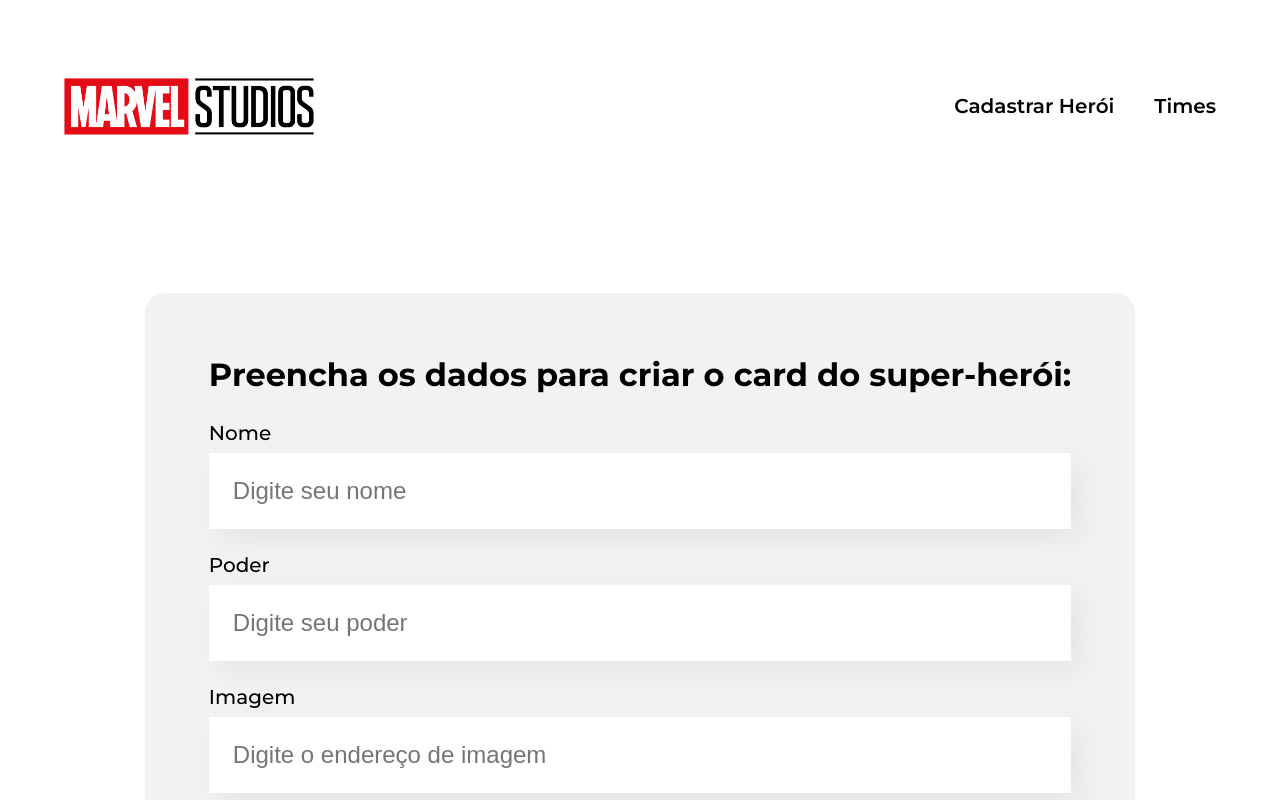
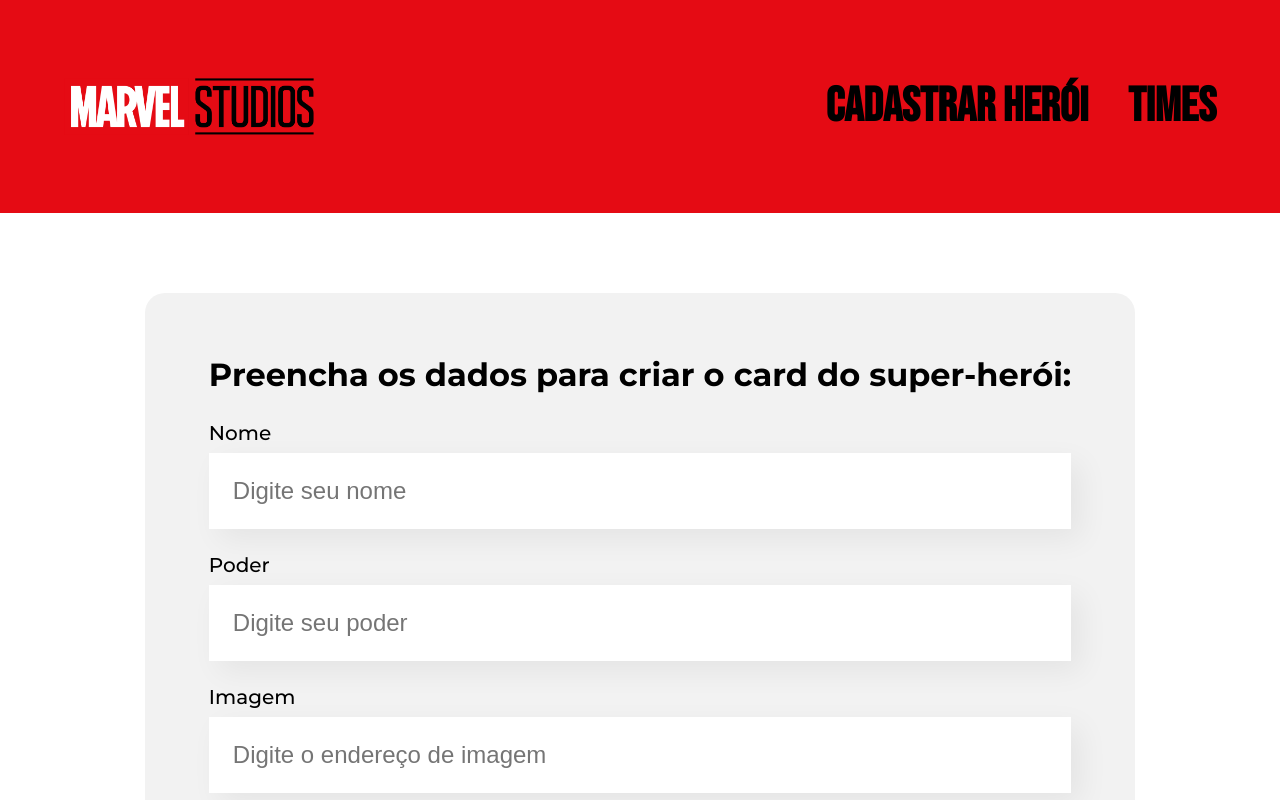
Before and after one commit to ViniMaia03/Projeto_Organo, a React (Create React App) app: page / in a window 1280 px wide. Shown: the top 800 px of the page. Built offline with nearby package versions, Linux system fonts and the light colour scheme.

Commit message:
trocando banner pelo header

```diff
--- a/src/components/Header/Header.css
+++ b/src/components/Header/Header.css
@@ -1,8 +1,12 @@
+@import url('https://fonts.googleapis.com/css2?family=Barlow:ital,wght@0,100;0,200;0,300;0,400;0,500;0,600;0,700;0,800;0,900;1,100;1,200;1,300;1,400;1,500;1,600;1,700;1,800;1,900&family=Bebas+Neue&family=Montserrat:ital,wght@0,100..900;1,100..900&display=swap');
+
 .cabecalho {
     padding: 36px 64px;
     display: flex;
     justify-content: space-between;
     text-align: center;
+    font-family: 'Bebas Neue', sans-serif;
+    background-color: #E50B14;
 }
 
 .img-header {
--- a/src/components/ItemNav/ItemNav.css
+++ b/src/components/ItemNav/ItemNav.css
@@ -1,6 +1,6 @@
 .item-nav {
     list-style: none;
-    font-size: 20px;
+    font-size: 48px;
     font-weight: 600;
 }
 
@@ -10,6 +10,6 @@
 }
 
 .item-nav a:hover {
-    color: red;
+    color: #FFF;
     transition: .3s;
 }
```
